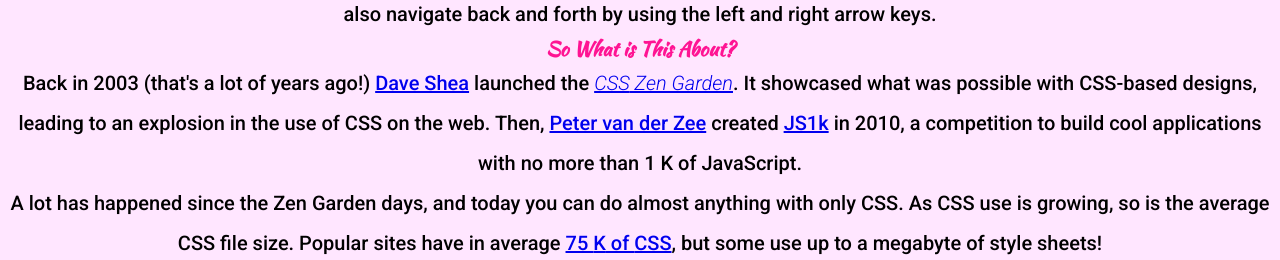
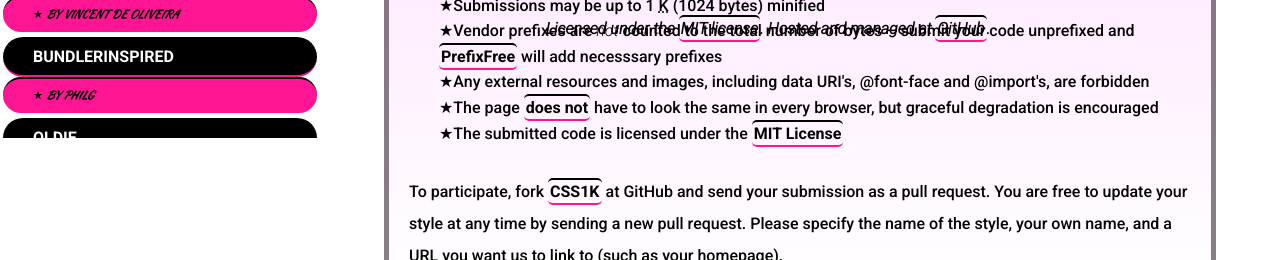
Before and after one commit to nmogylchuk/FE, a plain HTML site: page CSS/Task7_(13.11.2019)/index.html in a window 1280 px wide. Shown: the part 758-1018 px from the top of the page. Drawn offline with nearby package versions, Linux system fonts and the light colour scheme; a script that the page names is missing.

Commit message:
update CSS Task7

```diff
--- a/CSS/Task7_(13.11.2019)/styles/default.css
+++ b/CSS/Task7_(13.11.2019)/styles/default.css
@@ -1,7 +1,5 @@
 @import url('https://fonts.googleapis.com/css?family=Roboto:300,300i,500,700&display=swap');
 @import url('https://fonts.googleapis.com/css?family=Kaushan+Script&display=swap');
-
-
 @font-face {
     font-family: 'Roboto', sans-serif;
     scr: url(../fonts/Roboto/Roboto-Bold.ttf) format("truetype");
@@ -21,73 +19,81 @@
     box-sizing: border-box;
     outline: none;
     font-family: 'Roboto', sans-serif;
-    font-size: 20px;
-    background: #ffe6ff;
+    font-size: 16px;
+    /* background: #ffe6ff; */
+}
+
+body {
+    line-height: 1.6em;
+}
+
+section {
+    margin-bottom: 40px;
+    padding: 20px;
+    border-radius: 10px;
+    border: 5px solid rgba(17, 3, 13, 0.5);
+    background: linear-gradient(#ffe6ff, #ffffff);
 }
 
 /* header */
 
-header nav {
+h1, h2 {
+    text-transform: uppercase;
+    font-family: 'Kaushan Script', cursive;
+    line-height: 2;
+}
+
+header h1 {
+    color: #FF1493;
+}
+
+h1 {
+    font-size: 3em;
+    font-weight: bold;
+    text-align: center;
+}
+
+h2 {
+    font-size: 1.5em;
+}
+
+h2 abbr {
+    font-size: 24px;
+    font-family: 'Kaushan Script', cursive;
+}
+
+nav {
     overflow-y: scroll;
-    width: 330px;
-    height: 610px;
+    width: 25%;
+    height: 800px;
     padding: 3px;
     white-space: nowrap;
 }
 
-header h1 {
-    color: #FF1493;
-    font-size: 40px;
-    font-weight: bold;
-    text-align: center;
-    text-transform: uppercase;
-    font-family: 'Kaushan Script', cursive;
-}
-
-header h2 {
-    font-size: 30px;
-    padding-left: 30px;
-    text-transform: uppercase;
-    font-family: 'Kaushan Script', cursive;
-}
-
-nav ul {
-    width: 30%;
-}
-
 nav ul a {
     color: #ffffff;
-    font-size: 20px;
-    text-decoration: none;
     background: #000000;
     border-radius: 20px;
     padding-left: 30px;
-    position: relative;
+    display: block;
+    text-transform: uppercase;
+    font-weight: bold;
+    line-height: 2;
 }
 
 nav ul a+a {
     color: #000000;
+    background: #FF1493;
     font-style: italic;
-    font-size: 13px;
-    margin-bottom: 1px;
-    border-radius: 1px;
-    background: #FF1493;
-    margin-bottom: 10px;
+    font-size: 0.7em;
+    margin-bottom: 5px;
     border-radius: 20px;
-    padding-left: 60px;
     font-family: 'Kaushan Script', cursive;
     line-height: 2.5;
 }
 
-nav ul a {
-    display: block;
-    transition: 0.4s;
-    text-transform: uppercase;
-    text-align: left;
-    transition: all 0.3s ease;
-    font-weight: bold;
-    line-height: 2;
-    width: 300px;
+nav a:last-child::before {
+    content: '★ by ';
 }
 
 nav li a:hover {
@@ -100,17 +106,61 @@
     color: #ffcc00;
 }
 
-/*article */
+a {
+    color: #000000;
+    text-decoration: none;
+    font-weight: bold;
+    border-radius: 5px;
+    padding: 2px;
+    border-bottom: 2px solid #FF1493;
+    border-top: 2px solid #000000;
+}
+
+a:hover {
+    color: #FF1493;
+    font-size: 20px;
+    background: #000000;
+    border-radius: 5px;
+    border: none;
+}
+
+/* article */
+
+article {
+    position: absolute;
+    top: 10%;
+    left: 30%;
+    right: 5%;
+    z-index: 1;
+}
 
 article h2 {
-    color: #FF1493;
-    text-align: center;
-    font-family: 'Kaushan Script', cursive
+    border-bottom: 2px solid rgba(17, 3, 13, 0.5);
 }
 
 article p {
-    text-align: center;
     line-height: 2;
-    border: #000000;
+    margin-top: 10px;
+}
+
+ol {
+    list-style-type: none;
+    padding: 20px 30px;
+}
+
+ol li::before {
+    content: "★";
+}
 
 /* footer */
+
+footer {
+    position: absolute;
+    bottom: 0;
+    left: 30%;
+    right: 10%;
+    text-align: center;
+    font-style: italic;
+    font-weight: bold;
+    z-index: 1;
+}
```
